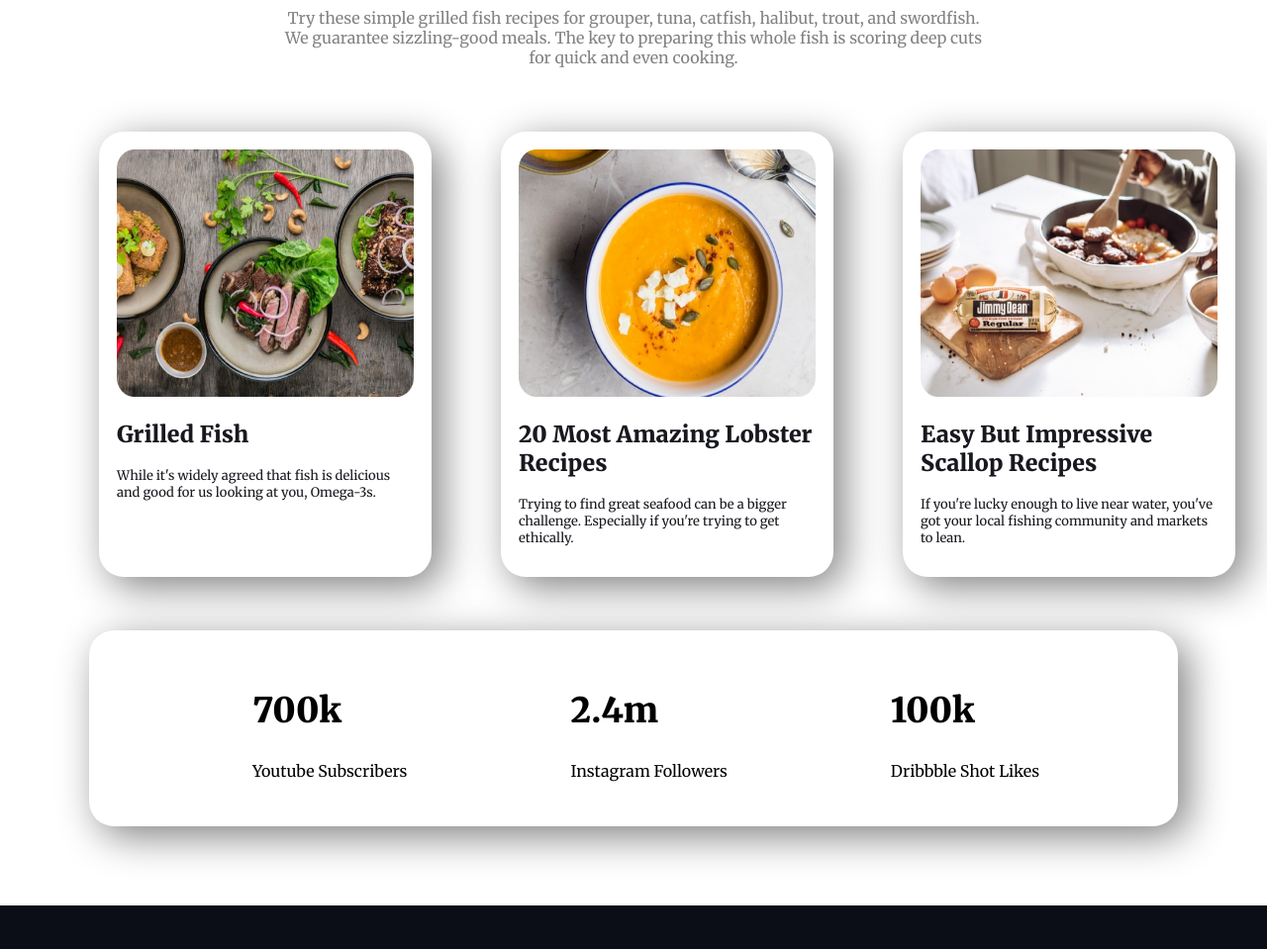
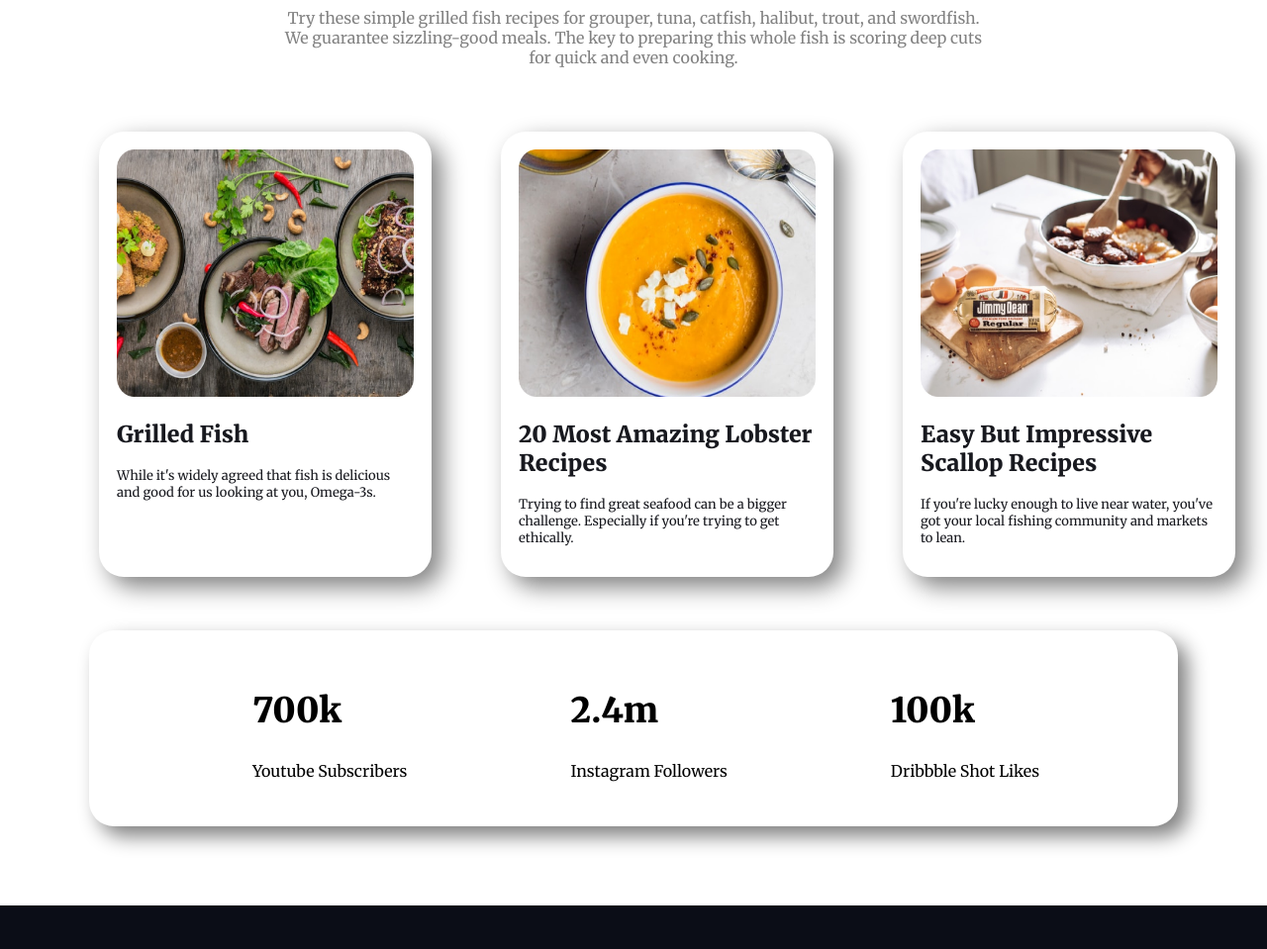
Before and after one commit to talhabinislamfarhad/food-network, a plain HTML site: page index.html in a window 1280 px wide. Shown: the part 1660-2619 px from the top of the page at 99% size. Drawn offline with Linux system fonts and the light colour scheme.

Commit message:
Update style.css

```diff
--- a/css/style.css
+++ b/css/style.css
@@ -101,7 +101,7 @@ body{
 }
 .box {
     padding: 18px 18px 18px 18px;
-    box-shadow: 10px 10px 40px grey;
+    box-shadow: 10px 10px 25px grey;
     margin: 24px 35px 24px 35px;
     border-radius: 25px;
 }
@@ -121,7 +121,7 @@ body{
 /* visitors section */
 .visitor{
     margin: 30px 90px 80px 90px;
-    box-shadow: 10px 10px 40px grey;
+    box-shadow: 10px 10px 20px grey;
     border-radius: 25px;
 }
 .vititors{
```
